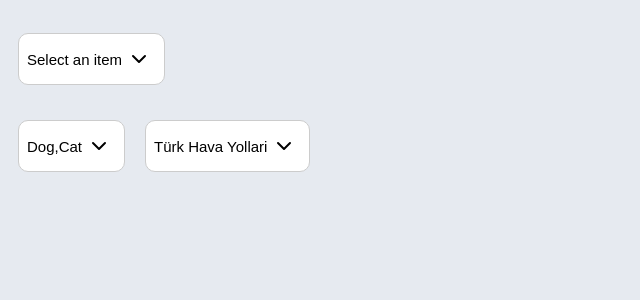
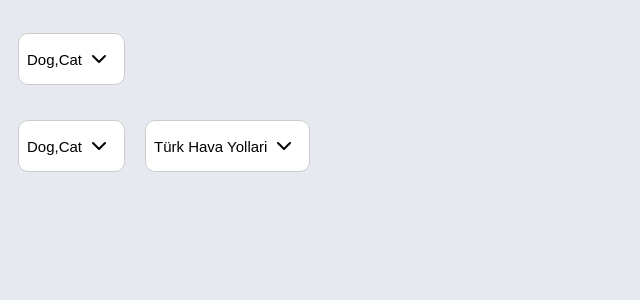
Before and after one commit to Mwiert/miniSpa, a Vue app: page /summerLovers in a window 1280 px wide. Shown: the top 300 px of the page, without its empty margins (0-640 px from the left). Built offline with nearby package versions, Linux system fonts and the light colour scheme; a web font is replaced by a local one.

Commit message:
Add Enum Dropdown and Fix Bug On Multi Dropdown

```diff
--- a/src/components/Dropdown/UIDropdown.vue
+++ b/src/components/Dropdown/UIDropdown.vue
@@ -147,8 +147,8 @@ export default {
     },
     dropdownListMaxHeight(): String {
       const itemHeight = 30
-      const searchBoxHeight = this.searchable ? 30 : 0
-      const maxHeight = itemHeight * this.computedDataSize + searchBoxHeight
+
+      const maxHeight = itemHeight * this.computedDataSize
       return `${maxHeight}px`
     }
   },
--- a/src/components/Dropdown/UIEnumDropdown.vue
+++ b/src/components/Dropdown/UIEnumDropdown.vue
@@ -2,8 +2,8 @@
   <div>
     <UIMultiDropdown
       v-if="isMulti"
-      v-model="selectedPets"
-      :items="pets"
+      v-model="selectedItems"
+      :items="dropdownItems"
       :fontSize="fontSize"
       displayField="name"
       urlField="imageUrl"
@@ -13,6 +13,7 @@
       maxVisibleItems="2"
       primaryKey="id"
       :hasActionBox="true"
+      @update:modelValue="($event) => $emit('update:modelValue', $event)"
     />
     <UIDropdown
       v-if="isSingle"
@@ -25,6 +26,7 @@
       searchable
       :dataSize="dataSize"
       primaryKey="id"
+      @update:modelValue="($event) => $emit('update:modelValue', $event)"
     />
   </div>
 </template>
@@ -40,14 +42,82 @@ export default {
     UIMultiDropdown
   },
   props: {
-    isMulti: Boolean,
-    isSingle: Boolean,
-    enumObj: {},
-    label: String
+    items: {
+      // items in the database.
+      type: Array,
+      required: true,
+      default: () => []
+    },
+    primaryKey: {
+      type: String,
+      required: true,
+      default: 'id'
+    },
+    dataSize: {
+      // how many data will shown in the dropdown.
+      type: Number
+    },
+    maxVisibleItems: {
+      type: String,
+      default: '1'
+    },
+
+    hasActionBox: {
+      type: Boolean
+    },
+    className: {
+      type: String,
+      default: 'flight'
+    },
+    modelValue: {
+      type: Array,
+      default: () => []
+    },
+
+    label: {
+      // label on the dropdown to understand what the dropdown contents are.
+      type: String
+    },
+
+    fontSize: {
+      // defined fontsize shown in the dropdown.
+      type: Number,
+      default: 14
+    },
+    placeHolder: {
+      // placeHolder before the selection.
+      type: Array,
+      default: () => ['Select an item']
+    },
+    searchable: {
+      // in many results user can find what he/she looks for.
+      type: Boolean,
+      default: false
+    },
+
+    displayField: {
+      // takes the name of the chosen id
+      type: String,
+      default: 'name'
+    },
+
+    urlField: {
+      // picture of the object taken here
+      type: String,
+      default: ''
+    },
+    isMulti: { type: Boolean, default: false },
+    isSingle: { type: Boolean, default: false },
+    enumObj: { type: Object, default: () => {} },
+    showAll: { type: Boolean, default: false },
+    showUnknown: { type: Boolean, default: false }
   },
   data() {
     return {
-      enumFile: []
+      enumFile: [],
+      selectedItems: this.modelValue,
+      dropdownItems: this.items,
+      selectedItem: this.modelValue[0]
     }
   },
   methods: {
@@ -60,11 +130,17 @@ export default {
           id: key.toString(),
           name: this.enumObj[key]
         }))
+
+      if (!this.showAll) {
+        sortedEnumArray = sortedEnumArray.filter((item) => item.id !== '-1')
+      }
+
+      if (!this.showUnknown) {
+        sortedEnumArray = sortedEnumArray.filter((item) => item.id !== '0')
+      }
+
       return sortedEnumArray
     }
-  },
-  created() {
-    this.enumFile = this.getEnumFile()
   }
 }
 </script>
--- a/src/components/Dropdown/UIMultiDropdown.vue
+++ b/src/components/Dropdown/UIMultiDropdown.vue
@@ -163,8 +163,7 @@ export default {
     },
     dropdownListMaxHeight(): String {
       const itemHeight = 30
-      const searchBoxHeight = this.searchable ? 30 : 0
-      const maxHeight = itemHeight * this.computedDataSize + searchBoxHeight
+      const maxHeight = itemHeight * this.computedDataSize
       return `${maxHeight}px`
     },
     labelDisplay(): String {
@@ -189,6 +188,7 @@ export default {
           (selected) => selected[this.primaryKey] !== toBeDeleted[i][this.primaryKey]
         )
       }
+      this.$emit('update:modelValue', this.selectedItems)
     },
     selectAll() {
       let addedItems = this.filteredItems()
@@ -197,6 +197,7 @@ export default {
           this.selectedItems.push(addedItems[i])
         }
       }
+      this.$emit('update:modelValue', this.selectedItems)
     },
     filteredItems(): Array<any> {
       return this.dropdownItems.filter((item) =>
--- a/src/pages/SummerLovers.vue
+++ b/src/pages/SummerLovers.vue
@@ -1,6 +1,23 @@
 <template>
   <div>
-    <UIEnumDropdown :isMulti="isMulti" :isSingle="isSingle" :enumObj="EOdrEntity" :label="Sa" />
+    <UIEnumDropdown
+      v-model="selectedPetsForEnum"
+      :items="pets"
+      :fontSize="fontSize"
+      displayField="name"
+      urlField="imageUrl"
+      :label="label"
+      :dataSize="dataSize"
+      searchable
+      maxVisibleItems="2"
+      primaryKey="id"
+      :hasActionBox="true"
+      :isMulti="isMulti"
+      :isSingle="isSingle"
+      :showAll="true"
+      :showUnknown="true"
+      :enumObj="EOdrEntity"
+    />
     <UIMultiDropdown
       v-model="selectedPets"
       :items="pets"
@@ -125,6 +142,10 @@ export default {
       selectedPets: [
         { id: 0, imageUrl: 'https://example.com/dog.png', name: 'Dog', detail: 'a' },
         { id: 1, imageUrl: '', name: 'Cat', detail: 'b' }
+      ],
+      selectedPetsForEnum: [
+        { id: 0, imageUrl: 'https://example.com/dog.png', name: 'Dog', detail: 'a' },
+        { id: 1, imageUrl: '', name: 'Cat', detail: 'b' }
       ]
     }
   }
```
